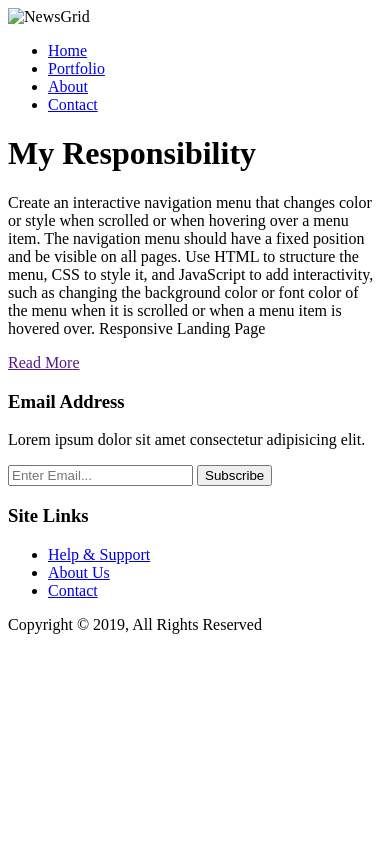
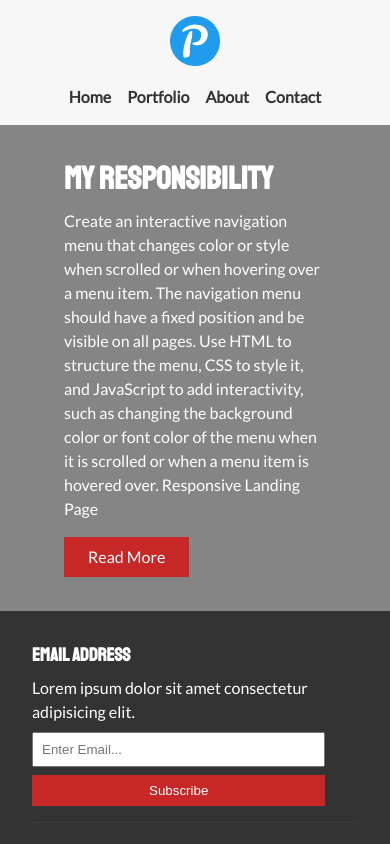
Before and after one commit to Ali-Sina-255/PRODIGY_WD_01, a plain HTML site: page index.html in a window 390 px wide. Shown: the top 844 px of the page. Drawn offline with Linux system fonts and the light colour scheme; files that its build step writes are made by us from their sources.

Commit message:
style is added

```diff
--- a/index.html
+++ b/index.html
@@ -14,11 +14,11 @@
       href="https://fonts.googleapis.com/css?family=Lato|Staatliches"
       rel="stylesheet"
     />
-    <link rel="stylesheet" href="css/style.css" />
+    <link rel="stylesheet" href="style/style.css" />
     <link
       rel="stylesheet"
       media="screen and (max-width: 768px)"
-      href="css/mobile.css"
+      href="style/mobile.css"
     />
     <title>Frist Task</title>
   </head>
--- /dev/null
+++ b/style/mobile.css
@@ -0,0 +1,60 @@
+/* Navigation */
+#main-nav .social {
+  display: none;
+}
+
+#main-nav .container {
+  grid-template-columns: 1fr;
+  grid-gap: 1.2rem;
+}
+
+#main-nav ul,
+#main-nav .logo {
+  justify-self: center;
+}
+
+#main-nav ul li a {
+  padding: 0.50rem;
+}
+
+#home-articles .articles-container {
+  grid-template-columns: repeat(2, 1fr);
+}
+
+#home-articles .articles-container > *:first-child,
+#home-articles .articles-container > *:last-child {
+  grid-template-columns: 1fr;
+  grid-column: 1;
+}
+
+@media(max-width: 600px) {
+  /* Stack Grid Items */
+  #showcase .showcase-container,
+  #home-articles .articles-container,
+  #main-footer .footer-container {
+    grid-template-columns: 1fr;
+  }
+
+  #main-footer .footer-container > *:last-child {
+    grid-column: 1;
+  }
+
+  #main-footer .footer-container > *:first-child,
+  #main-footer .footer-container > *:nth-child(2){
+    border-bottom: #444 dotted 1px;
+    padding-bottom: 1rem;
+  }
+
+  .page-container {
+    grid-template-columns: 1fr;
+    text-align: center;
+  }
+
+  .page-container > *:first-child {
+    grid-row: 1;
+  }
+
+  .l-heading {
+    font-size: 2rem;
+  }
+}
--- a/style/style.css
+++ b/style/style.css
@@ -0,0 +1,233 @@
+:root {
+  --primary-color: #c72727;
+  --secondary-color: #f99500;
+  --light-color: #f3f3f3;
+  --red-color: ##FF0040;
+  --dark-color: #333;
+  --max-width: 1100px;
+}
+* {
+  margin: 0;
+  padding: 0;
+  box-sizing: border-box;
+}
+
+body {
+  font-family: 'Lato', sans-serif;
+  line-height: 1.5;
+  background: var(--red-color);
+}
+
+a {
+  color: #333;
+  text-decoration: none;
+}
+
+ul {
+  list-style: none;
+}
+
+p {
+  margin: .5rem 0;
+}
+
+img {
+  width: 100%;
+}
+
+h1, h2, h3, h4, h5, h6 {
+  font-family: 'Staatliches', cursive;
+  margin-bottom: .55rem;
+  line-height: 1.3;
+}
+.container {
+  max-width: var(--max-width);
+  margin: auto;
+  padding: 0 2rem;
+  overflow: hidden;
+}
+.btn {
+  display: inline-block;
+  border: none;
+  background: var(--dark-color);
+  color: #fff;
+  padding: 0.5rem 1.5rem;
+}
+.btn-light { background: var(--light-color) }
+.btn-primary { background: var(--primary-color) }
+.btn-secondary { background: var(--secondary-color) }
+
+.btn-block {
+  display: block;
+  width: 100%;
+  text-align: center;
+}
+.btn:hover {
+  opacity: 0.9;
+}
+.bg-dark {
+  background: var(--dark-color);
+  color: #fff;
+}
+.bg-primary {
+  background: var(--primary-color);
+  color: #fff;
+}
+.bg-secondary {
+  background: var(--secondary-color);
+  color: #fff;
+}
+.bg-dark h1,
+.bg-dark h2,
+.bg-dark h3,
+.bg-dark a,
+.bg-primary h1,
+.bg-primary h2,
+.bg-primary h3,
+.bg-primary a,
+.bg-secondary h1,
+.bg-secondary h2,
+.bg-secondary h3,
+.bg-secondary a {
+  color: #fff;
+}
+.py-1 { padding: 1.5rem 0 }
+.py-2 { padding: 2rem 0 }
+.py-3 { padding: 3rem 0 }
+.p-1 { padding: 1.5rem }
+.p-2 { padding: 2rem }
+.p-3 { padding: 3rem }
+.l-heading {
+  font-size: 3rem;
+}
+.list li {
+  padding: .5rem 0;
+  border-bottom: #555 dotted 1px;
+  width: 90%;
+}
+.list li a:hover {
+  color: var(--primary-color) !important;
+}
+/* Inner page grid container */
+.page-container {
+  display: grid;
+  grid-template-columns: 5fr 2fr;
+  margin: 2rem 0;
+  grid-gap: 1.5rem;
+}
+
+.page-container > *:first-child {
+  grid-row: 1 / span 3;
+}
+
+/* Navigation */
+#main-nav {
+  background-color: #f7f7f8;
+  position: sticky;
+  top: 0;
+  z-index: 2;
+}
+
+#main-nav .container {
+  display: grid;
+  grid-template-columns: 6fr 3fr 2fr;
+  padding: 1rem;
+  align-items: center;
+}
+
+#main-nav .logo {
+  width: 50px;
+}
+
+#main-nav ul {
+  justify-self: end;
+  display: flex;
+}
+
+#main-nav ul li a {
+  padding: 0.75rem;
+  font-weight: bold;
+}
+
+
+
+#main-nav ul li a:hover {
+  color: red;
+  letter-spacing: 3px;
+  transition: 0.5s;
+}
+
+/* Showcase */
+#showcase {
+  color: #fff;
+  background: #333;
+  padding: 2rem;
+  position: relative;
+}
+
+#showcase:before {
+  content: '';
+  position: absolute;
+  background-color: #fff;
+/*  background-color: #f7f7f8;*/
+  top: 0;
+  left: 0;
+  width: 100%;
+  height: 100%;
+  opacity: 0.4;
+}
+
+#showcase .showcase-container {
+  display: grid;
+  grid-template-columns: repeat(2, 1fr);
+  justify-content: center;
+  align-items: center;
+  height: 50vh;
+}
+
+#showcase .showcase-content {
+  z-index: 1;
+}
+
+#showcase .showcase-content p {
+  margin-bottom: 1rem;
+}
+
+/* Home Articles */
+#home-articles .articles-container {
+  display: grid;
+  grid-template-columns: repeat(3, 1fr);
+  grid-gap: 1rem;
+}
+
+/* Footer */
+#main-footer {
+  background: var(--dark-color);
+  color: #fff;
+}
+#main-footer img {
+  width: 150px;
+}
+#main-footer a {
+  color: #fff;
+}
+#main-footer .footer-container {
+  display: grid;
+  grid-template-columns: repeat(4, 1fr);
+  grid-gap: 1.5rem;
+}
+#main-footer .footer-container > *:last-child {
+  background: #444;
+  grid-column: 1 / span 4;
+  padding: .5rem;
+  text-align: center;
+  font-size: 0.75rem;
+}
+#main-footer .footer-container input[type='email'] {
+  width: 90%;
+  padding: 0.5rem;
+  margin-bottom: 0.5rem;
+}
+#main-footer .footer-container input[type='submit'] {
+  width: 90%;
+}
```
Also changed, not shown: images/portfolio.png (added).
